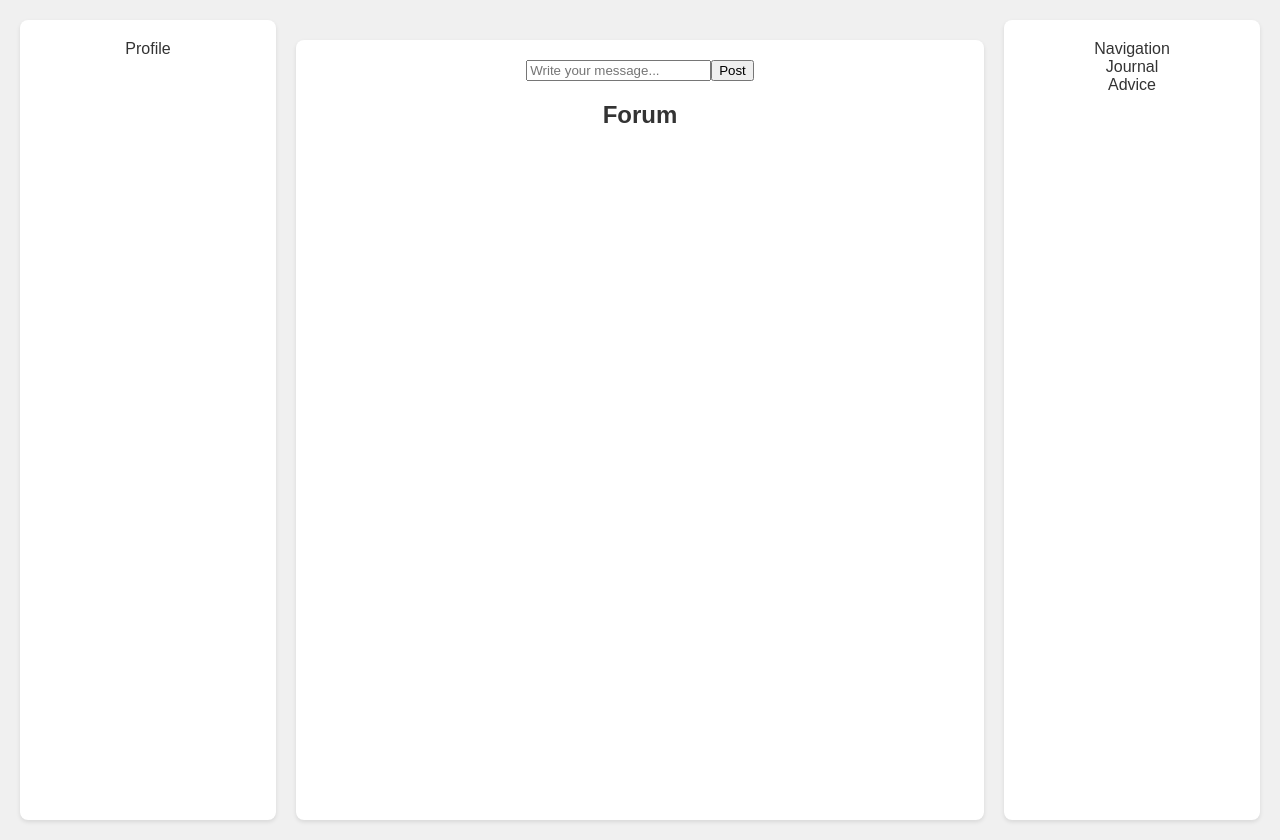
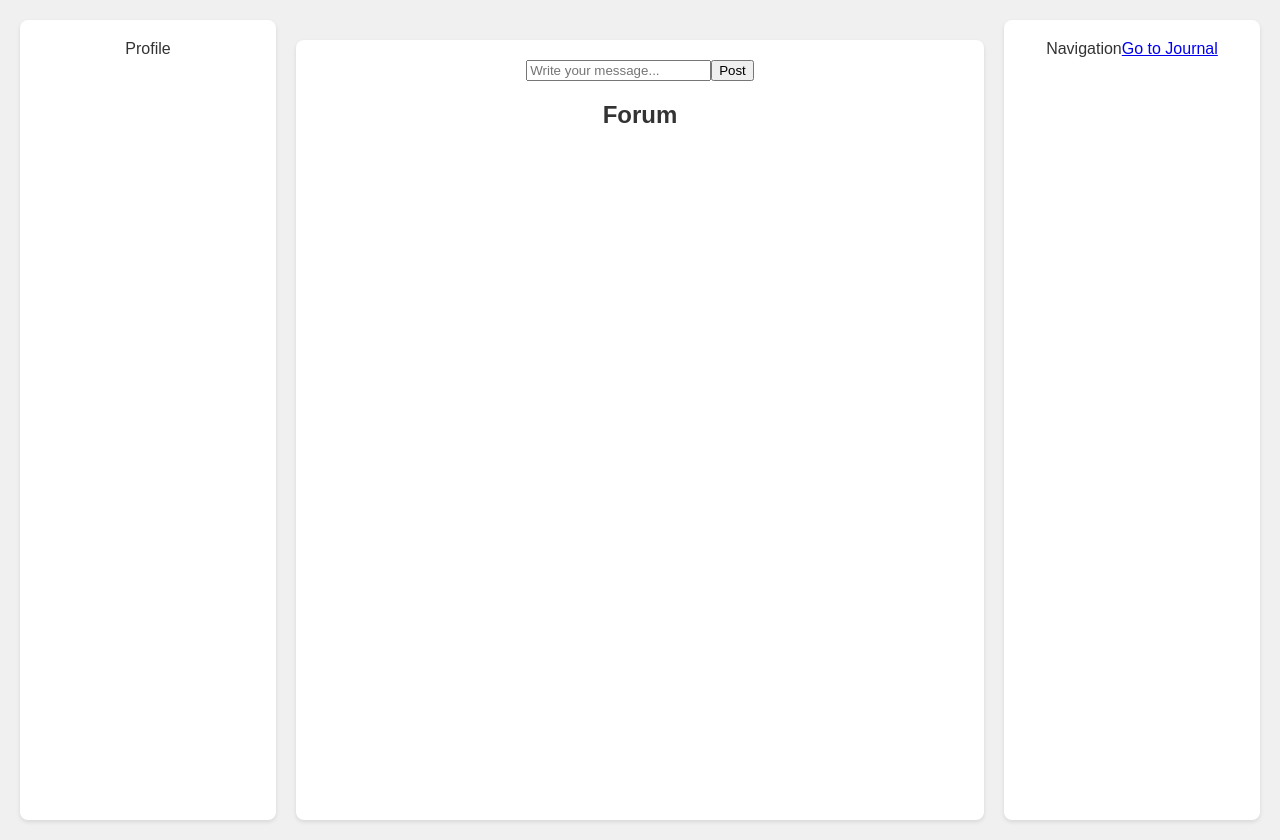
Before and after one commit to aarthi000/plantpal-v2.0, a React (Create React App) app: page / in a window 1280 px wide. Built offline with nearby package versions, Linux system fonts and the light colour scheme.

Commit message:
journal page

```diff
--- a/package.json
+++ b/package.json
@@ -8,6 +8,7 @@
     "@testing-library/user-event": "^13.5.0",
     "react": "^18.2.0",
     "react-dom": "^18.2.0",
+    "react-router-dom": "^6.22.3",
     "react-scripts": "^5.0.1",
     "web-vitals": "^2.1.4"
   },
--- a/src/App.js
+++ b/src/App.js
@@ -2,6 +2,8 @@
 import React, { useState } from 'react';
 import Forum from './components/Forum';
 import MessageForm from './components/MessageForm';
+import { BrowserRouter, Routes, Route } from 'react-router-dom';
+import { Link } from 'react-router-dom'; // Import Link
 import './App.css'; // Importing the CSS file
 import Journal from './components/Journal';
 import Advice from './components/Advice';
@@ -14,8 +16,8 @@ function App() {
   };
 
   return (
+    <BrowserRouter>
       <div className="App">
-
         <div className='Profile' id='leftColumn'>
           Profile
         </div>
@@ -25,15 +27,20 @@ function App() {
           <Forum messages={messages} />
         </div>
 
-
-
         <div className='Navigation' id='rightColumn'>
           Navigation
-        <Journal/>
-        <Advice/>
-      </div>
+          {/* Link to navigate to Journal */}
+          <Link to="/journal">Go to Journal</Link>
+          {/* You can also add a Link for Advice here */}
         </div>
 
+        {/* Define Routes */}
+        <Routes>
+          <Route path="/journal" element={<Journal />} />
+          {/* Define more routes as needed */}
+        </Routes>
+      </div>
+    </BrowserRouter>
 
   );
 }
```
Also changed, not shown: src/components/Forum.jsx (deleted, +0 -11 lines), 1 other file (tests, documents, lock files or other folders). Lines whose indentation alone changed are shown as unchanged.
